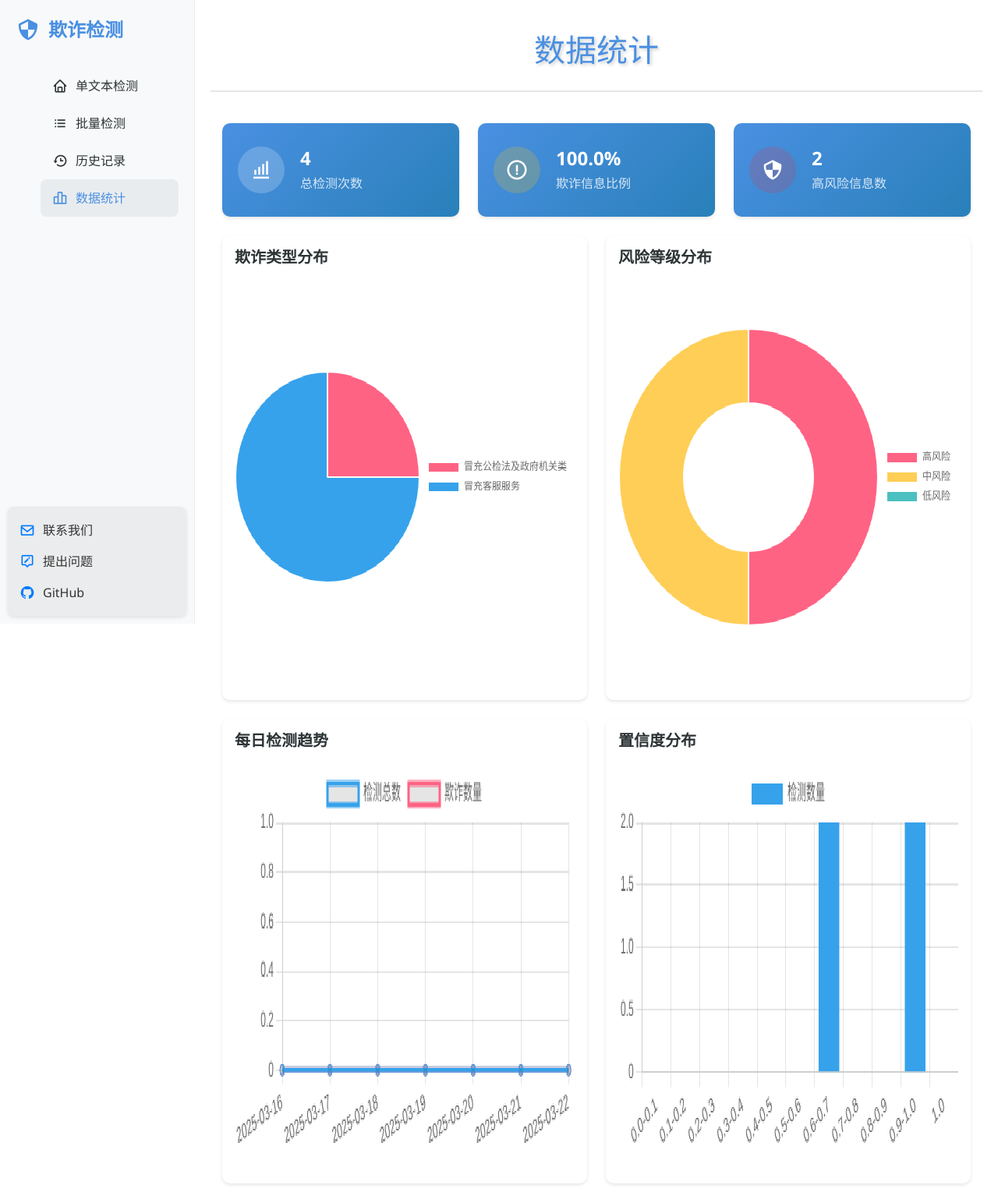
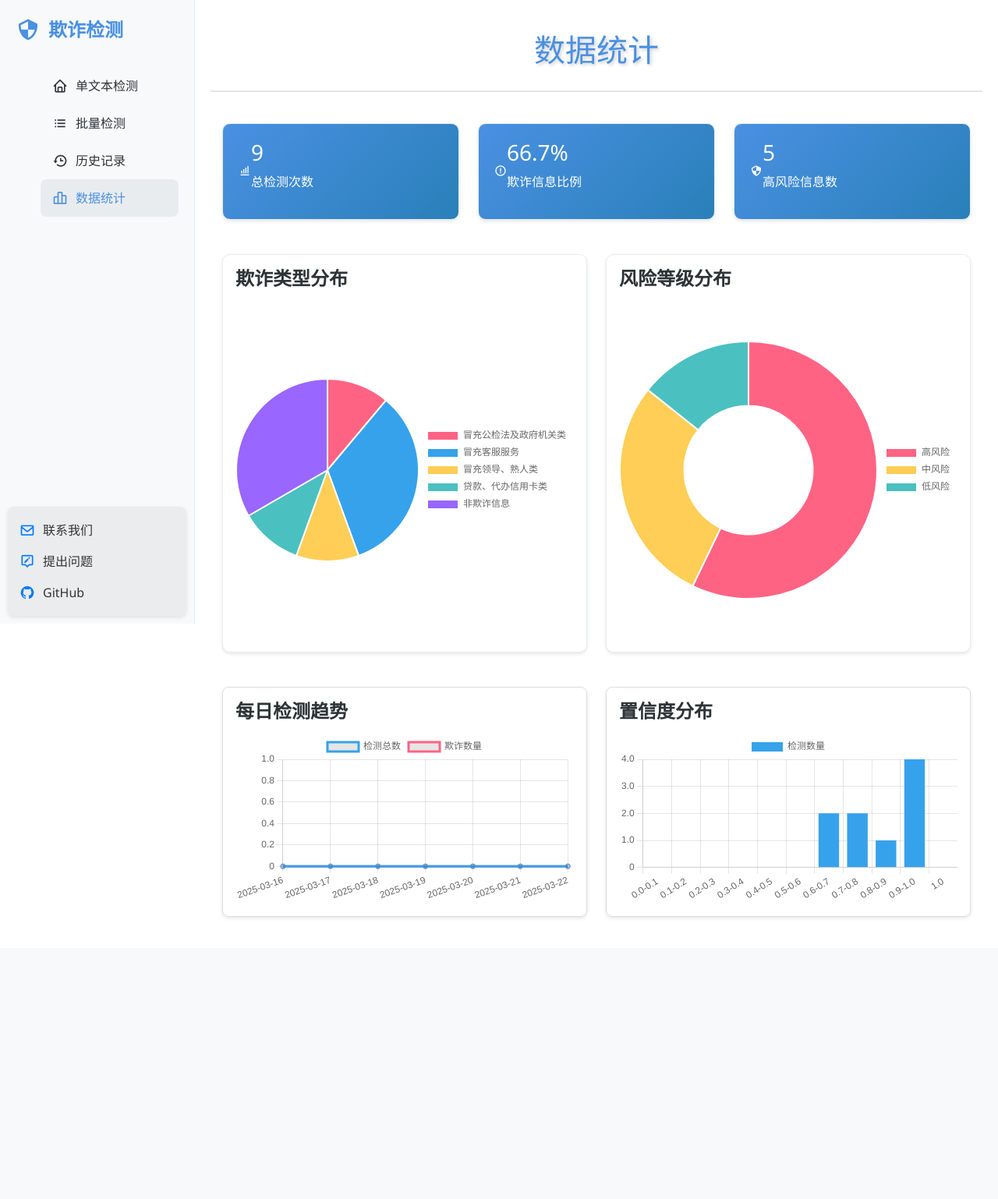
Before and after one commit to Ba-YH/fraud, a Flask app: page /statistics in a window 1280 px wide. Shown: the whole page at 78% size. After the commit the page ends 1177 px from the top, so only its background shows below. Run offline with Flask 3, Linux system fonts and the light colour scheme; parts of the project's set-up code (start-up, migrations or seed data) failed here and were passed over.

Commit message:
调整数据统计逻辑和页面

```diff
--- a/backend/app.py
+++ b/backend/app.py
@@ -181,9 +181,9 @@ def get_statistics():
 
         # 统计风险等级分布
         risk_distribution = {
-            'high': sum(1 for r in history if r['confidence'] >= 0.8),
-            'medium': sum(1 for r in history if 0.5 <= r['confidence'] < 0.8),
-            'low': sum(1 for r in history if r['confidence'] < 0.5)
+            'high': sum(1 for r in history if r['confidence'] >= 0.8 and r['result'] != '非欺诈信息' or r['result'] == '冒充公检法及政府机关类' and r['confidence'] < 0.6 ),
+            'medium': sum(1 for r in history if 0.5 <= r['confidence'] < 0.8 and r['result'] != '非欺诈信息' or r['result'] == '冒充公检法及政府机关类' and r['confidence'] < 0.8),
+            'low': sum(1 for r in history if r['confidence'] < 0.5 and r['result'] != '非欺诈信息' or r['result'] == '冒充公检法及政府机关类' and r['confidence'] >= 0.8)
         }
 
         # 统计置信度分布（按0.1区间划分）
--- a/backend/data/history.json
+++ b/backend/data/history.json
@@ -1 +1,65 @@
-[{"id": 1, "text": "你好，我是下陆公安分局的警察。我打电话是因为我们发现一个名叫的嫌疑人使用了他名下的一张卡进行洗钱活动。我们怀疑这张卡可能与您的身份信息有关。为了调查此事，我们需要您的帮助。请添加我们的QQ好友，我们会给您发送一份“通缉令”。如果您确认这是您的身份证号，我们将进一步调查此事。如果您需要进一步的信息或帮助，请随时与我们联系。谢谢您的配合。", "result": "冒充公检法及政府机关类", "confidence": 0.9999999999999999, "timestamp": "2025-03-23 22:21:40"}, {"id": 2, "text": "“您好，我是快手官方的客服代表。我们发现由于我们的误操作给您开通了网店服务，每个月将会扣除700多元的费用。为了避免不必要的扣费和麻烦，我们现在为您提供取消资质的服务。”“如果您同意的话请把您的个人卡里的资金转到提供的账户上后告知我一下”“为了方便沟通后续的流程请您添加我的支付宝好友并发送转账信息”。", "result": "冒充客服服务", "confidence": 0.7, "timestamp": "2025-03-23 22:21:50"}, {"id": 3, "text": "女士您好，这里是抖音客服。我们发现您在平台上有一个订单操作错误的问题需要处理。由于我们的失误误将您的个人信息填写成了商户信息并开启了该功能每月的扣费服务。如果您不需要这个特权的话请授权给我们进行后台修改撤销掉自动扣除的服务并且我们会为您选择一张名下的银行卡来返还多余资金消除流水不足问题解决后就不会再有后续的费用产生了哦！首先感谢您对平台的支持和信任呢～现在只需要确认一下您的问题和解决方案是否正确就可以啦！稍后会给您发送一条短信验证码用于验证身份信息和操作的准确性请您查收下哈～", "result": "冒充客服服务", "confidence": 0.9999999999999999, "timestamp": "2025-03-23 22:22:06"}, {"id": 4, "text": "\"您好，我是银联委托的客服代表张兵。我们发现您的京东金融贷款利率高于人民规定的标准水平。为了保护你的权益并避免进一步的损失，我们需要您配合我们来解除与“京东白条”和“京东金条”的相关协议及合同！请立即按照我们的指引进行操作：首先打开微信搜索公众号\"\"中国反诈中心\"\"，关注后点击底部菜单栏中的-选择。在弹出的页面中填写姓名、手机号码等个人信息完善信息提交即可完成登记步骤；接着下载国家反诈APP注册登录账号，进入首页后在来电预警板块找到相关内容开启电话权限和其他短信权限功能就可以啦!\"", "result": "冒充客服服务", "confidence": 0.7, "timestamp": "2025-03-23 22:26:50"}]
+[
+  {
+    "id": 1,
+    "text": "你好，我是下陆公安分局的警察。我打电话是因为我们发现一个名叫的嫌疑人使用了他名下的一张卡进行洗钱活动。我们怀疑这张卡可能与您的身份信息有关。为了调查此事，我们需要您的帮助。请添加我们的QQ好友，我们会给您发送一份“通缉令”。如果您确认这是您的身份证号，我们将进一步调查此事。如果您需要进一步的信息或帮助，请随时与我们联系。谢谢您的配合。",
+    "result": "冒充公检法及政府机关类",
+    "confidence": 0.9999999999999999,
+    "timestamp": "2025-03-23 22:21:40"
+  },
+  {
+    "id": 2,
+    "text": "“您好，我是快手官方的客服代表。我们发现由于我们的误操作给您开通了网店服务，每个月将会扣除700多元的费用。为了避免不必要的扣费和麻烦，我们现在为您提供取消资质的服务。”“如果您同意的话请把您的个人卡里的资金转到提供的账户上后告知我一下”“为了方便沟通后续的流程请您添加我的支付宝好友并发送转账信息”。",
+    "result": "冒充客服服务",
+    "confidence": 0.7,
+    "timestamp": "2025-03-23 22:21:50"
+  },
+  {
+    "id": 3,
+    "text": "女士您好，这里是抖音客服。我们发现您在平台上有一个订单操作错误的问题需要处理。由于我们的失误误将您的个人信息填写成了商户信息并开启了该功能每月的扣费服务。如果您不需要这个特权的话请授权给我们进行后台修改撤销掉自动扣除的服务并且我们会为您选择一张名下的银行卡来返还多余资金消除流水不足问题解决后就不会再有后续的费用产生了哦！首先感谢您对平台的支持和信任呢～现在只需要确认一下您的问题和解决方案是否正确就可以啦！稍后会给您发送一条短信验证码用于验证身份信息和操作的准确性请您查收下哈～",
+    "result": "冒充客服服务",
+    "confidence": 0.9999999999999999,
+    "timestamp": "2025-03-23 22:22:06"
+  },
+  {
+    "id": 4,
+    "text": "\"您好，我是银联委托的客服代表张兵。我们发现您的京东金融贷款利率高于人民规定的标准水平。为了保护你的权益并避免进一步的损失，我们需要您配合我们来解除与“京东白条”和“京东金条”的相关协议及合同！请立即按照我们的指引进行操作：首先打开微信搜索公众号\"\"中国反诈中心\"\"，关注后点击底部菜单栏中的-选择。在弹出的页面中填写姓名、手机号码等个人信息完善信息提交即可完成登记步骤；接着下载国家反诈APP注册登录账号，进入首页后在来电预警板块找到相关内容开启电话权限和其他短信权限功能就可以啦!\"",
+    "result": "冒充客服服务",
+    "confidence": 0.7,
+    "timestamp": "2025-03-23 22:26:50"
+  },
+  {
+    "id": 5,
+    "text": "您好，我是贷款公司的客服。请问您是否有贷款需求？我们公司有一款“有钱花”APP可以提供方便的借款服务。您只需要下载并注册账号即可申请最高50万的信用额度或抵押物快速授信。如果您需要提现时遇到信息录入错误导致无法提现为避免影响您的征信记录建议您先交纳保证金来确保正常操作后续会退还给您请您放心使用",
+    "result": "贷款、代办信用卡类",
+    "confidence": 0.9999999999999999,
+    "timestamp": "2025-03-23 22:49:59"
+  },
+  {
+    "id": 6,
+    "text": "【中国联通】尊敬的用户，手机营业厅为您提供了流量使用曲线图，一键查看近六个月流量使用情况，点击u.10010.cn/qAAp9，回复TD退订。",
+    "result": "非欺诈信息",
+    "confidence": 0.7999999999999999,
+    "timestamp": "2025-03-23 23:06:25"
+  },
+  {
+    "id": 7,
+    "text": "我是您外甥，最近招标了一个项目需要您的帮助。请添加我的微信号，我们详细聊一下这个事情吧！",
+    "result": "冒充领导、熟人类",
+    "confidence": 0.9999999999999999,
+    "timestamp": "2025-03-23 23:06:43"
+  },
+  {
+    "id": 8,
+    "text": "今年消费维权年主题是“凝聚你我力量”。省消保委倡议：广大消费者科学文明消费，依法理性维权",
+    "result": "非欺诈信息",
+    "confidence": 0.8999999999999999,
+    "timestamp": "2025-03-23 23:07:04"
+  },
+  {
+    "id": 9,
+    "text": "【流量提醒】截至03月01日24时，您当月套餐内国内通用流量已用0.1MB，剩余2.000GB；超出流量按套餐标准资费收取；点击进入http:xxx查询详情。",
+    "result": "非欺诈信息",
+    "confidence": 0.7999999999999999,
+    "timestamp": "2025-03-23 23:07:22"
+  }
+]
--- a/frontend/static/css/style.css
+++ b/frontend/static/css/style.css
@@ -140,6 +140,24 @@ header {
     margin: 0 auto;
 }
 
+.card1 {
+    border: 1px solid #ddd; /* 边框 */
+    border-radius: 8px; /* 圆角 */
+    box-shadow: 0 2px 5px rgba(0, 0, 0, 0.1); /* 阴影效果 */
+    margin-bottom: 20px; /* 卡片之间的间距 */
+}
+
+.card-title {
+    font-size: 1.5rem; /* 标题字体大小 */
+    font-weight: bold; /* 加粗 */
+    margin-bottom: 15px; /* 标题与图表之间的间距 */
+}
+
+canvas {
+    max-width: 100%; /* 确保图表宽度自适应 */
+    height: auto; /* 高度自适应 */
+}
+
 .card {
     background: var(--card-bg);
     border: 1px solid var(--border-color);
@@ -251,6 +269,22 @@ header {
     transition: 0.3s;
 }
 
+.statistics-container {
+    max-width: 1200px;
+    margin: 0 auto;
+    padding: 0 15px;
+}
+
+.stat-card {
+    background: linear-gradient(135deg, var(--primary-color) 0%, #2980b9 100%);
+    color: white;
+}
+
+.stat-card .card-body {
+    display: flex;
+    align-items: center;
+    padding: 20px;
+}
 [data-theme="dark"] .slider {
     left: 22px;
 }
--- a/frontend/templates/statistics.html
+++ b/frontend/templates/statistics.html
@@ -72,9 +72,8 @@
 
     <div class="row mt-4">
         <!-- 风险等级分布 -->
-
         <div class="col-md-6">
-            <div class="card">
+            <div class="card1">
                 <div class="card-body">
                     <h5 class="card-title">每日检测趋势</h5>
                     <canvas id="daily-trend-chart"></canvas>
@@ -83,7 +82,7 @@
         </div>
         <!-- 置信度分布 -->
         <div class="col-md-6">
-            <div class="card">
+            <div class="card1">
                 <div class="card-body">
                     <h5 class="card-title">置信度分布</h5>
                     <canvas id="confidence-distribution-chart"></canvas>
@@ -94,79 +93,7 @@
 </div>
 {% endblock %}
 
-{% block extra_css %}
-<style>
-.statistics-container {
-    max-width: 1200px;
-    margin: 0 auto;
-    padding: 0 15px;
-}
 
-.stat-card {
-    background: linear-gradient(135deg, var(--primary-color) 0%, #2980b9 100%);
-    color: white;
-}
-
-.stat-card .card-body {
-    display: flex;
-    align-items: center;
-    padding: 20px;
-}
-
-.stat-icon {
-    width: 60px;
-    height: 60px;
-    background: rgba(255, 255, 255, 0.2);
-    border-radius: 50%;
-    display: flex;
-    align-items: center;
-    justify-content: center;
-    margin-right: 20px;
-}
-
-.stat-icon i {
-    font-size: 30px;
-}
-
-.stat-icon.warning {
-    background: rgba(255, 193, 7, 0.2);
-}
-
-.stat-icon.danger {
-    background: rgba(220, 53, 69, 0.2);
-}
-
-.stat-info h3 {
-    margin: 0;
-    font-size: 24px;
-    font-weight: 600;
-}
-
-.stat-info p {
-    margin: 5px 0 0;
-    opacity: 0.8;
-}
-
-.card {
-    border: none;
-    box-shadow: 0 2px 4px rgba(0, 0, 0, 0.1);
-    height: 100%;
-}
-
-.card-title {
-    margin-bottom: 20px;
-    font-weight: 600;
-}
-
-canvas {
-    width: 100% !important;
-    height: 500px !important;  /* 调整高度为500px */
-    image-rendering: -webkit-optimize-contrast; /* 提高清晰度 */
-    image-rendering: crisp-edges; /* 提高清晰度 */
-    image-rendering: pixelated; /* 提高清晰度 */
-}
-</style>
-{% endblock %}
 
 
 {% block extra_js %}
```
